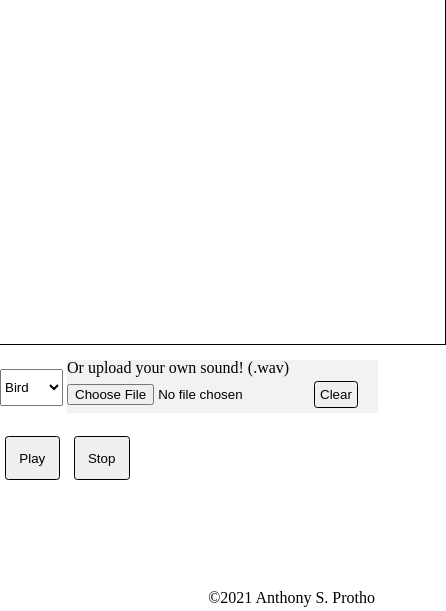
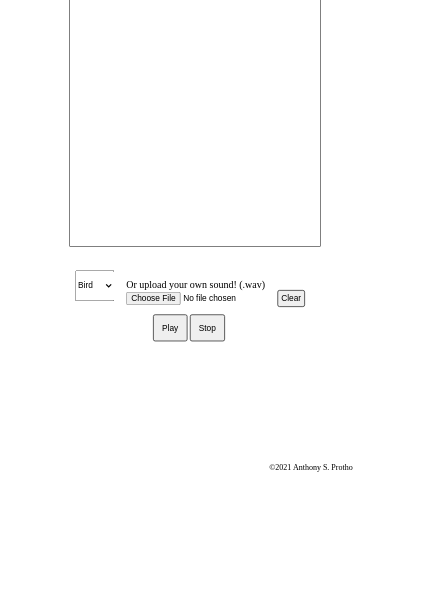
Before and after one commit to MakeMeSenpai/audio_visualizer, a plain HTML site: page index.html in a window 390 px wide. Shown: the part 233-844 px from the top of the page, 446 px wide, since content can reach past the window. Drawn offline with Linux system fonts and the light colour scheme.

Commit message:
mobil friendly

```diff
--- a/index.html
+++ b/index.html
@@ -34,20 +34,20 @@
   <canvas id="canvas" width="500" height="500"></canvas>
 
   <fieldset>
-    <select id="select" style="height: 37px; transform: translateY(-7px);">
+    <select id="select">
       <option value="Bird">Bird</option>
       <option value="Dog">Dog</option>
       <option value="Hyena">Hyena</option>
       <option value="Monke">Monke</option>
       <option value="Fox">Fox</option>
     </select>
-    <div style="display: inline-block; margin-top: 15px;">
+    <span>
       <p>Or upload your own sound! (.wav)</p>
       <input type="file" id="custom-sound" accept=".wav">
       <button id="clear-file" style="padding: 5px; transform: translateX(-15px);">Clear</button>
-    </div>
-    <button id="button-play" style="transform: translateY(-7px)">Play</button>
-    <button id="button-pause" style="transform: translateY(-7px)">Stop</button>
+    </span>
+    <button id="button-play">Play</button>
+    <button id="button-pause">Stop</button>
   </fieldset>
 
   <footer>
--- a/main.js
+++ b/main.js
@@ -47,7 +47,7 @@ pauseButton.addEventListener('click', (e) => {
 // --------------------------------------------------------
 // Audio setup
 
-// Defime some variables
+// Define some variables
 let analyser
 let frequencyArray
 let audio
--- a/style.css
+++ b/style.css
@@ -1,9 +1,5 @@
-body,
-html {
-    height: 100%;
-}
-
 body {
+    overflow: hidden;
     display: flex;
     justify-content: center;
     align-items: center;
@@ -30,11 +26,24 @@ h1 {
     border: 1px solid;
 }
 
+select {
+    height: 37px;
+    transform: translateY(-10px);
+}
+
+span {
+    display: inline-block;
+    margin-top: 15px;
+    margin-left: 15px;
+    height: 37px;
+}
+
 button {
     margin: 5px;
     padding: 1em;
     border-radius: 0.25em;
     border: 1px solid;
+    transform: translateY(-10px);
 }
 
 footer {
@@ -47,3 +56,75 @@ a {
     text-decoration: none;
     color: black;
 }
+
+/* phone sizes */
+@media (max-width: 540px) {
+    body {
+        transform: scale(0.5);
+    }
+
+    fieldset {
+        width: 385px;
+        transform: scale(1.25) translateY(50px);
+    }
+
+    select {
+        height: 50px;
+        transform: translateY(-21px);
+    }
+
+    span {
+        margin-left: 15px;
+    }
+
+    button {
+        margin: auto;
+        transform: translateX(125px);
+    }
+
+    footer {
+        position: relative;
+        right: -232px;
+        bottom: -321px;
+    }
+}
+
+@media (orientation: landscape) and (max-width: 823px) {
+    h1 {
+        transform: translateY(200px) scale(0.75);
+    }
+
+    canvas {
+        transform: translateY(50px) scale(0.45);
+    }
+
+    fieldset {
+        transform: translateY(-100px) scale(0.75);
+    }
+
+    footer {
+        display: none;
+    }
+}
+
+/* galaxy fold fix */
+@media (orientation: landscape) and (width: 653px) and (height: 280px) {
+    canvas {
+        transform: translateY(40px) scale(0.45);
+    }
+
+    fieldset {
+        transform: translateY(-115px) scale(0.75);
+    }
+}
+
+/* nest hub  fix */
+@media (orientation: landscape) and (min-width: 717px) and (max-width: 1366px) {
+    h1 {
+        transform: translateY(100px) scale(0.75);
+    }
+
+    canvas {
+        transform: translateY(32px) scale(0.75);
+    }
+}
```
